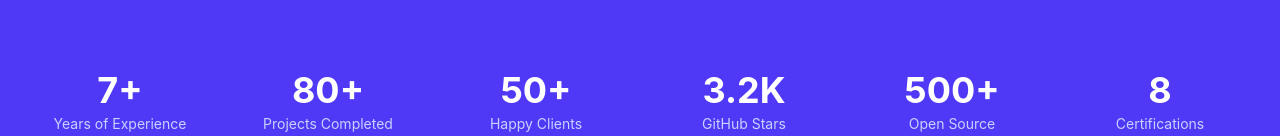
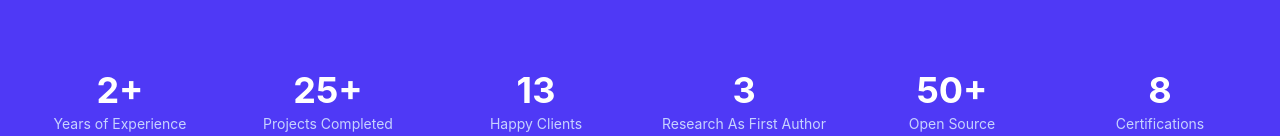
Before and after one commit to shahabuddinwebdev/portfolio, a React (Vite) app: page / in a window 1280 px wide. Shown: the part 810-946 px from the top of the page. Built offline with nearby package versions, Linux system fonts and the light colour scheme.

Commit message:
updated experience

```diff
--- a/src/data/misc.ts
+++ b/src/data/misc.ts
@@ -27,10 +27,10 @@
 ]
 
 export const stats: Stat[] = [
-  { label: 'Years of Experience', value: '7+', icon: 'fa-calendar' },
-  { label: 'Projects Completed', value: '80+', icon: 'fa-check-circle' },
-  { label: 'Happy Clients', value: '50+', icon: 'fa-smile' },
-  { label: 'GitHub Stars', value: '3.2K', icon: 'fa-star' },
-  { label: 'Open Source Contributions', value: '500+', icon: 'fa-code-branch' },
+  { label: 'Years of Experience', value: '2+', icon: 'fa-calendar' },
+  { label: 'Projects Completed', value: '25+', icon: 'fa-check-circle' },
+  { label: 'Happy Clients', value: '13', icon: 'fa-smile' },
+  { label: 'Research As First Author', value: '3', icon: 'fa-star' },
+  { label: 'Open Source Contributions', value: '50+', icon: 'fa-code-branch' },
   { label: 'Certifications', value: '8', icon: 'fa-certificate' },
 ]
```
